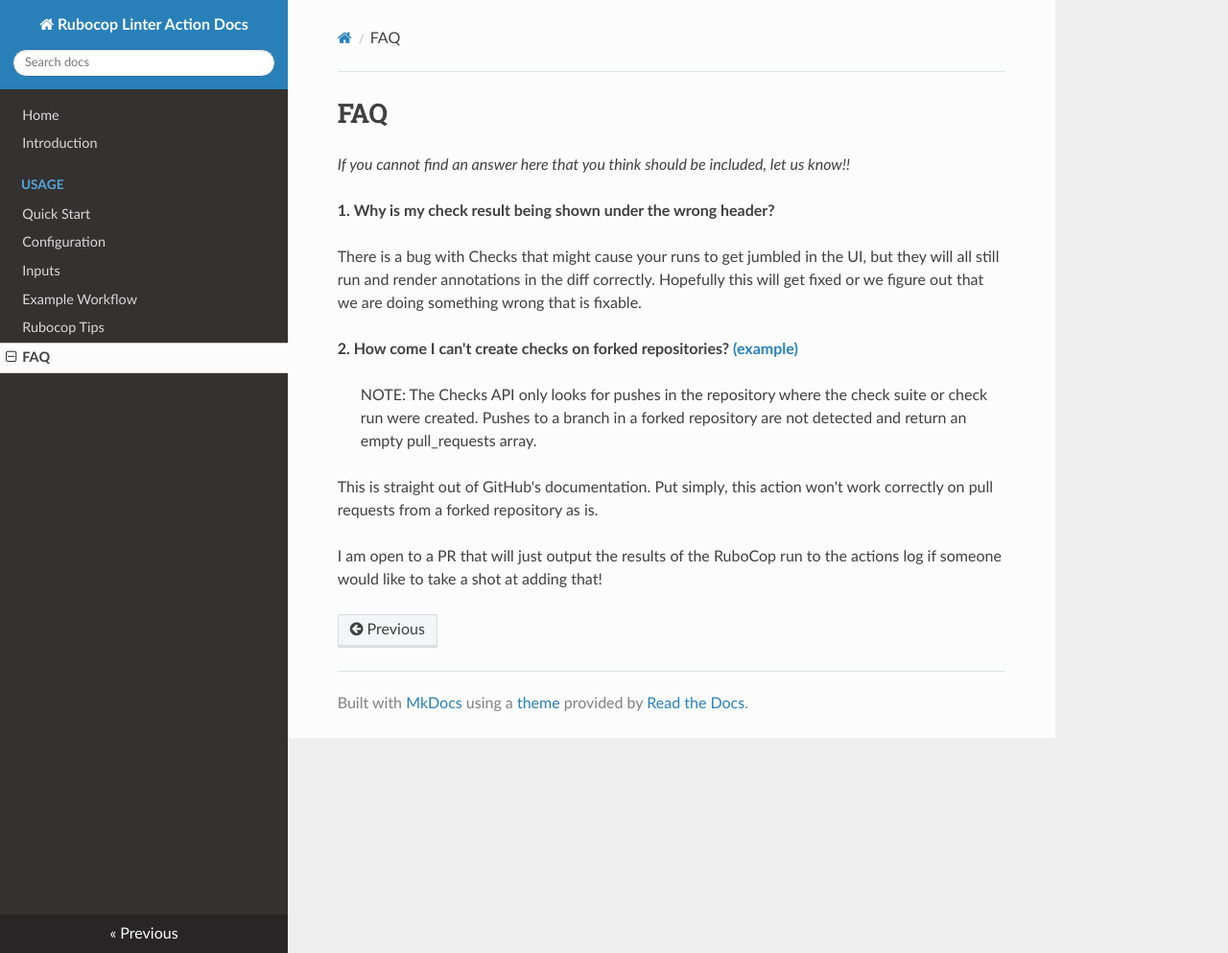
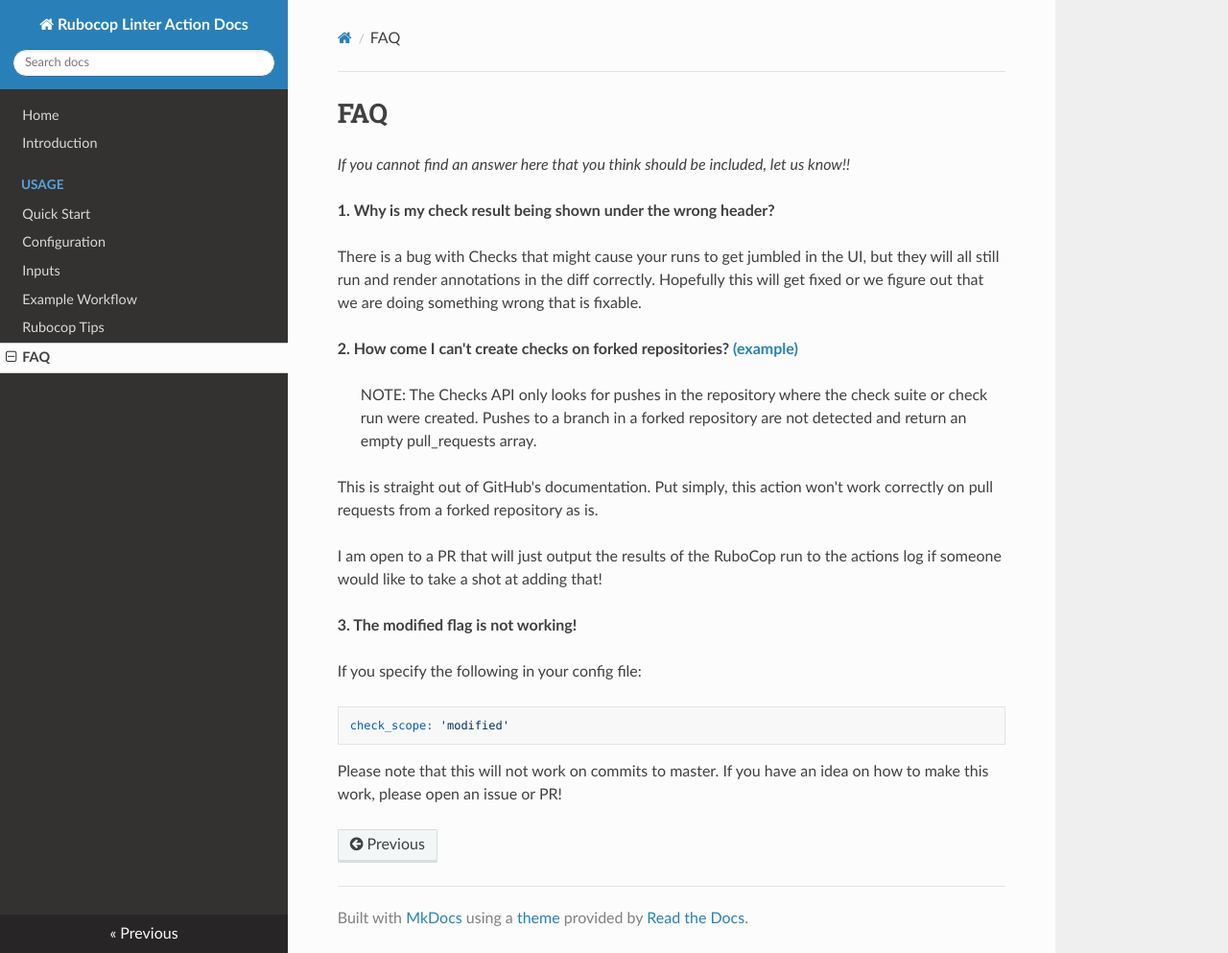
Before and after one commit to andrewmcodes-archive/rubocop-linter-action, an MkDocs documentation site: the page built from docs/faq.md, in a window 1280 px wide and 993 px high. Shown: the whole window at 96% size. Built offline with MkDocs 1.6.1, drawn with Linux system fonts in a browser that asks for light colours; nearby versions of some CDN libraries.

Commit message:
document the behavior of check_scope on commits to master (#119)
fixes #105

````diff
--- a/docs/faq.md
+++ b/docs/faq.md
@@ -13,3 +13,13 @@ There is a bug with Checks that might cause your runs to get jumbled in the UI,
 This is straight out of GitHub's documentation. Put simply, this action won't work correctly on pull requests from a forked repository as is.
 
 I am open to a PR that will just output the results of the RuboCop run to the actions log if someone would like to take a shot at adding that!
+
+**3. The modified flag is not working!**
+
+If you specify the following in your config file:
+
+```yaml
+check_scope: 'modified'
+```
+
+Please note that this will not work on commits to master. If you have an idea on how to make this work, please open an issue or PR!
````
Also changed, not shown: docs/configuration.md (+1 -1 lines), 1 other file.
